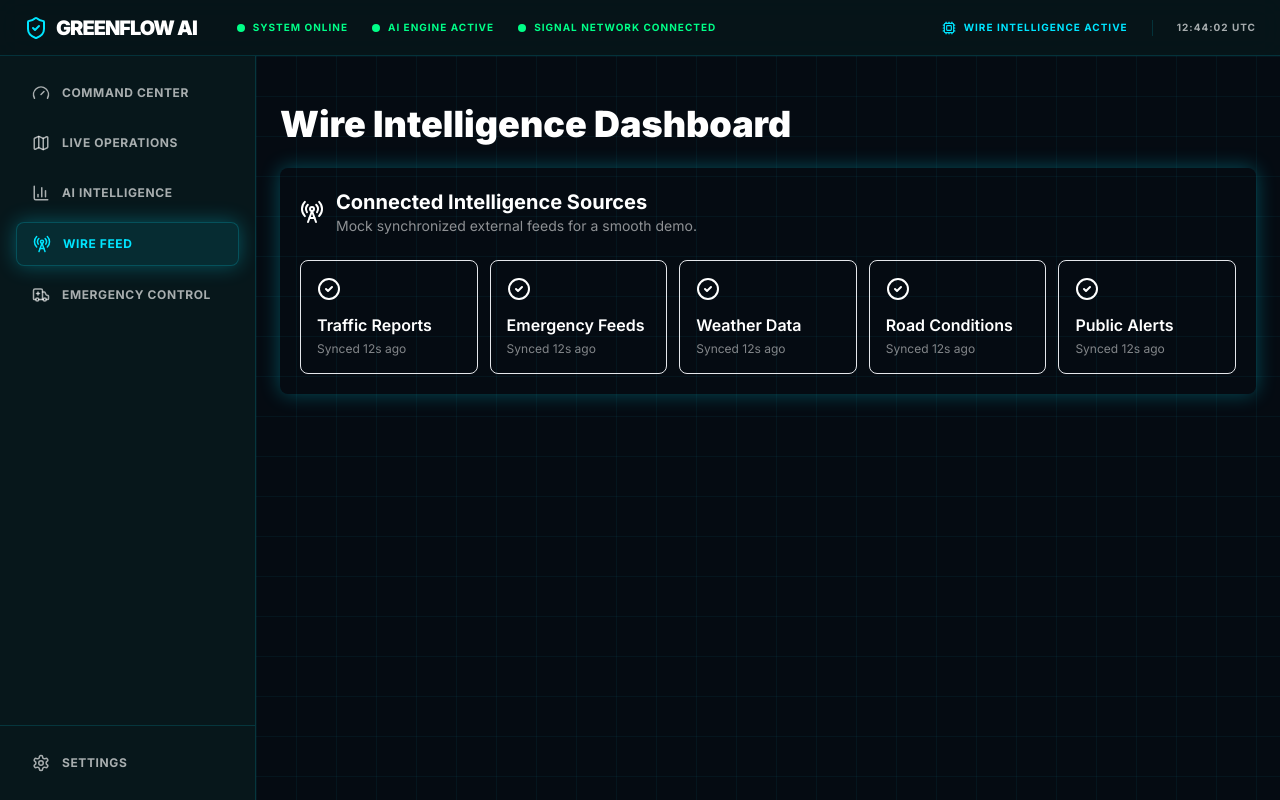
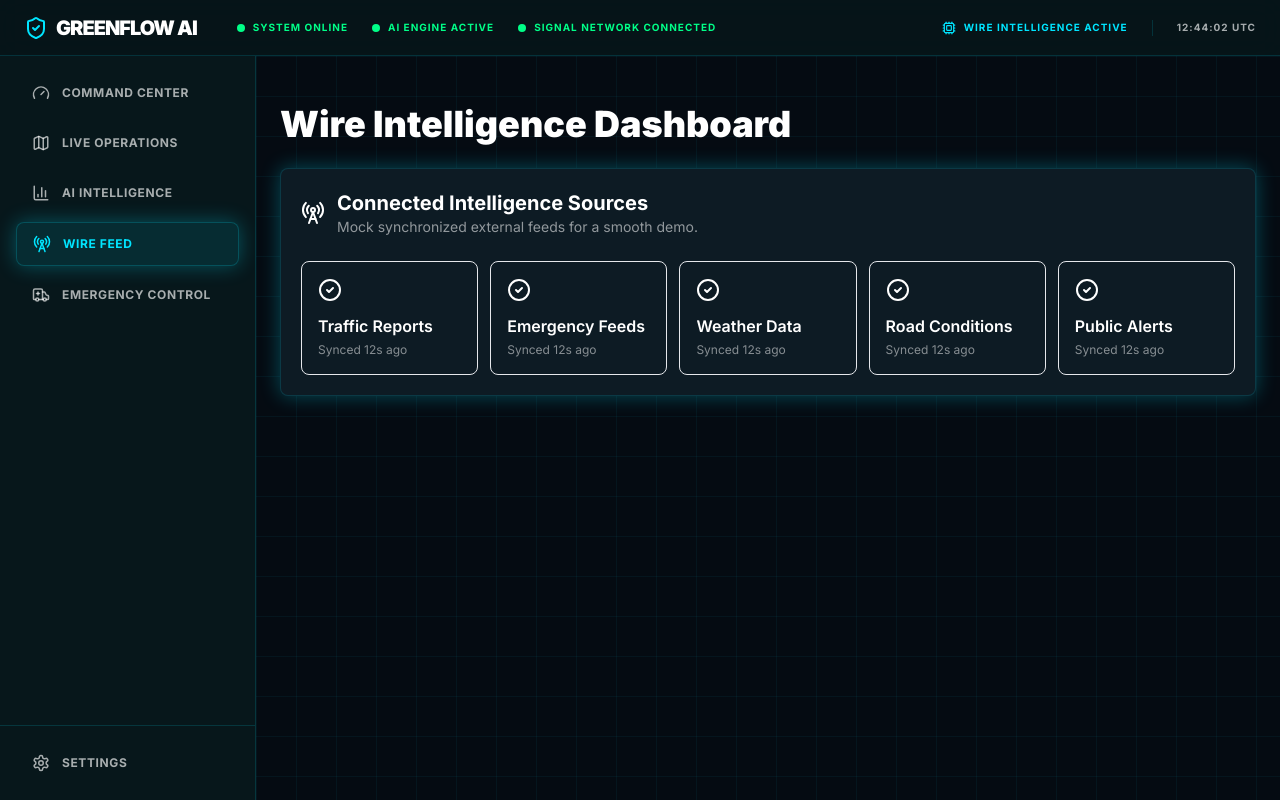
Before and after one commit to arpitkumar28/Smart-Traffic-Management-System-with-Green-Corridor, a Next.js app in the folder frontend/: page /wire in a window 1280 px wide. Built offline with nearby package versions, Linux system fonts and the light colour scheme.

Commit message:
Change in Design

```diff
--- a/frontend/components/command-center/CommandCenterMap.tsx
+++ b/frontend/components/command-center/CommandCenterMap.tsx
@@ -1,8 +1,7 @@
 "use client";
 
 import { useEffect, useState } from "react";
-import { mapSensors, greenCorridorRoute } from "@/lib/commandCenterData";
-import { motion } from "framer-motion";
+import { mapSensors, greenCorridorRoute } from "../../lib/commandCenterData";
 
 interface MapProps {
   isEmergency?: boolean;
@@ -37,8 +36,6 @@ export function CommandCenterMap({ isEmergency }: MapProps) {
 
   const { MapContainer, TileLayer, CircleMarker, Polyline, Tooltip, ZoomControl } = reactLeaflet;
 
-  // Custom marker icon logic for Leaflet if needed, but CircleMarkers are better for "Command Center" look
-
   return (
     <div className="h-full w-full relative">
       <MapContainer
@@ -52,7 +49,6 @@ export function CommandCenterMap({ isEmergency }: MapProps) {
           attribution='&copy; <a href="https://www.openstreetmap.org/copyright">OpenStreetMap</a> contributors &copy; <a href="https://carto.com/attributions">CARTO</a>'
         />
 
-        {/* Heatmap / Congestion Zones - Simulating with semi-transparent circles */}
         <CircleMarker
            center={[37.785, -122.405]}
            radius={60}
@@ -64,7 +60,6 @@ export function CommandCenterMap({ isEmergency }: MapProps) {
            pathOptions={{ fillColor: '#FFC857', fillOpacity: 0.1, stroke: false }}
         />
 
-        {/* Emergency Route */}
         {isEmergency && (
           <Polyline
             positions={greenCorridorRoute}
@@ -78,8 +73,7 @@ export function CommandCenterMap({ isEmergency }: MapProps) {
           />
         )}
 
-        {/* Traffic Signals */}
-        {mapSensors.map((sensor) => {
+        {mapSensors.map((sensor: any) => {
           const color = sensor.status === "priority" ? "#00FF88" : sensor.status === "red" ? "#FF5252" : "#FFC857";
           const isActive = isEmergency && sensor.status === "priority";
 
@@ -96,7 +90,7 @@ export function CommandCenterMap({ isEmergency }: MapProps) {
               }}
               radius={isActive ? 12 : 8}
             >
-              <Tooltip direction="top" offset={[0, -10]} opacity={0.9} className="custom-tooltip">
+              <Tooltip direction="top" offset={[0, -10]} opacity={0.9}>
                 <div className="bg-card border border-border p-2 rounded text-[10px] font-bold uppercase tracking-wider">
                   <div className="text-text-primary mb-1">{sensor.label}</div>
                   <div className="flex items-center gap-2">
@@ -109,14 +103,13 @@ export function CommandCenterMap({ isEmergency }: MapProps) {
           );
         })}
 
-        {/* Emergency Vehicle Marker */}
         {isEmergency && (
            <CircleMarker
              center={greenCorridorRoute[0]}
              pathOptions={{ color: '#00FF88', fillColor: '#00FF88', fillOpacity: 1, weight: 2 }}
              radius={10}
            >
-              <Tooltip permanent direction="right" offset={[15, 0]} className="vehicle-tooltip">
+              <Tooltip permanent direction="right" offset={[15, 0]}>
                  <div className="bg-danger px-2 py-1 rounded text-[8px] font-black text-white uppercase tracking-tighter">
                     AMB-UNIT-7
                  </div>
@@ -127,7 +120,6 @@ export function CommandCenterMap({ isEmergency }: MapProps) {
         <ZoomControl position="bottomright" />
       </MapContainer>
 
-      {/* Map Overlay HUD elements */}
       <div className="absolute top-4 right-4 z-[1000] pointer-events-none">
          <div className="bg-secondary-background/80 backdrop-blur-md border border-border p-3 rounded flex flex-col gap-2">
             <div className="flex items-center justify-between gap-8">
--- a/frontend/components/ui.tsx
+++ b/frontend/components/ui.tsx
@@ -1,20 +1,20 @@
-import { clsx } from "clsx";
+import { clsx, type ClassValue } from "clsx";
 import { twMerge } from "tailwind-merge";
 import type { HTMLAttributes, ButtonHTMLAttributes } from "react";
 
-export function cn(...inputs: Array<string | undefined | false>) {
+export function cn(...inputs: ClassValue[]) {
   return twMerge(clsx(inputs));
 }
 
 export function Card({ className, ...props }: HTMLAttributes<HTMLDivElement>) {
-  return <div className={cn("glass rounded-lg p-5 shadow-neon", className)} {...props} />;
+  return <div className={cn("glow-card rounded-lg p-5 shadow-neon", className)} {...props} />;
 }
 
 export function Button({ className, ...props }: ButtonHTMLAttributes<HTMLButtonElement>) {
   return (
     <button
       className={cn(
-        "inline-flex items-center justify-center gap-2 rounded-lg border border-cyan/30 bg-cyan/10 px-4 py-2 text-sm font-semibold text-cyan transition hover:bg-cyan/20",
+        "inline-flex items-center justify-center gap-2 rounded-lg border border-primary/30 bg-primary/10 px-4 py-2 text-sm font-semibold text-primary transition hover:bg-primary/20",
         className,
       )}
       {...props}
--- a/frontend/tsconfig.json
+++ b/frontend/tsconfig.json
@@ -17,6 +17,7 @@
     "isolatedModules": true,
     "jsx": "react-jsx",
     "incremental": true,
+    "baseUrl": ".",
     "plugins": [
       {
         "name": "next"
```
Also changed, not shown: frontend/app/command-center/page.tsx (+15 -9 lines).
